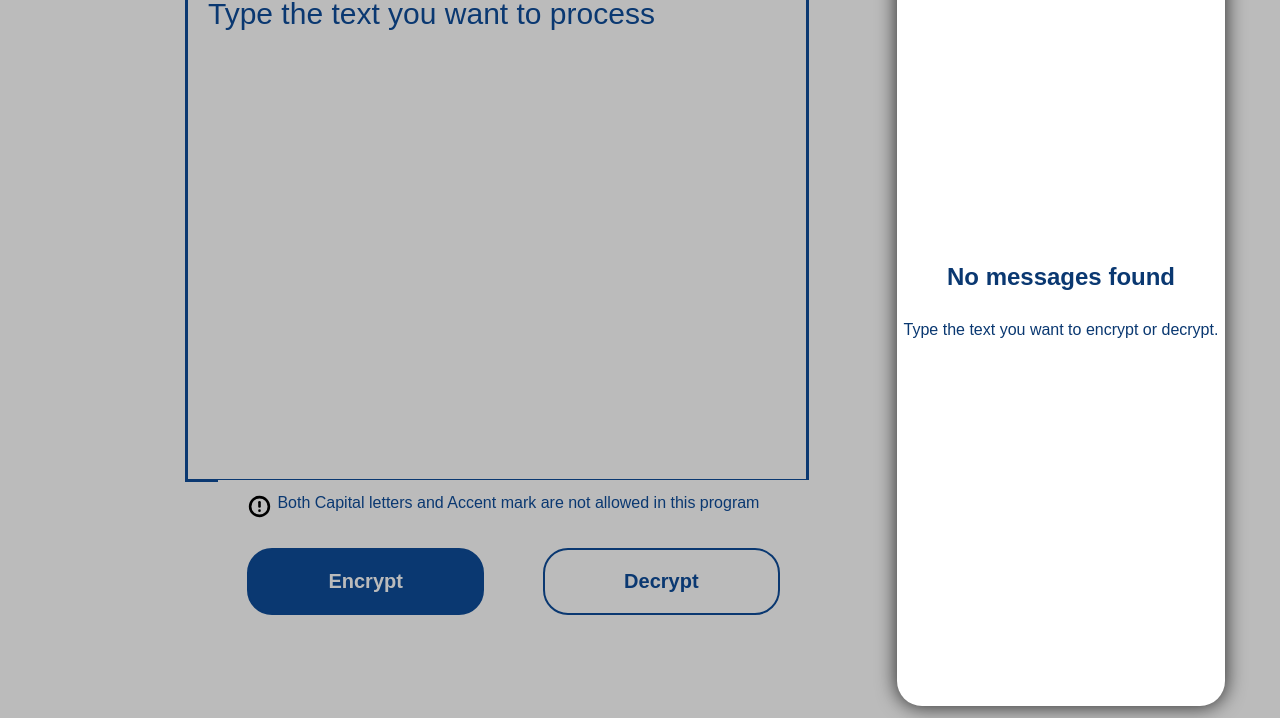
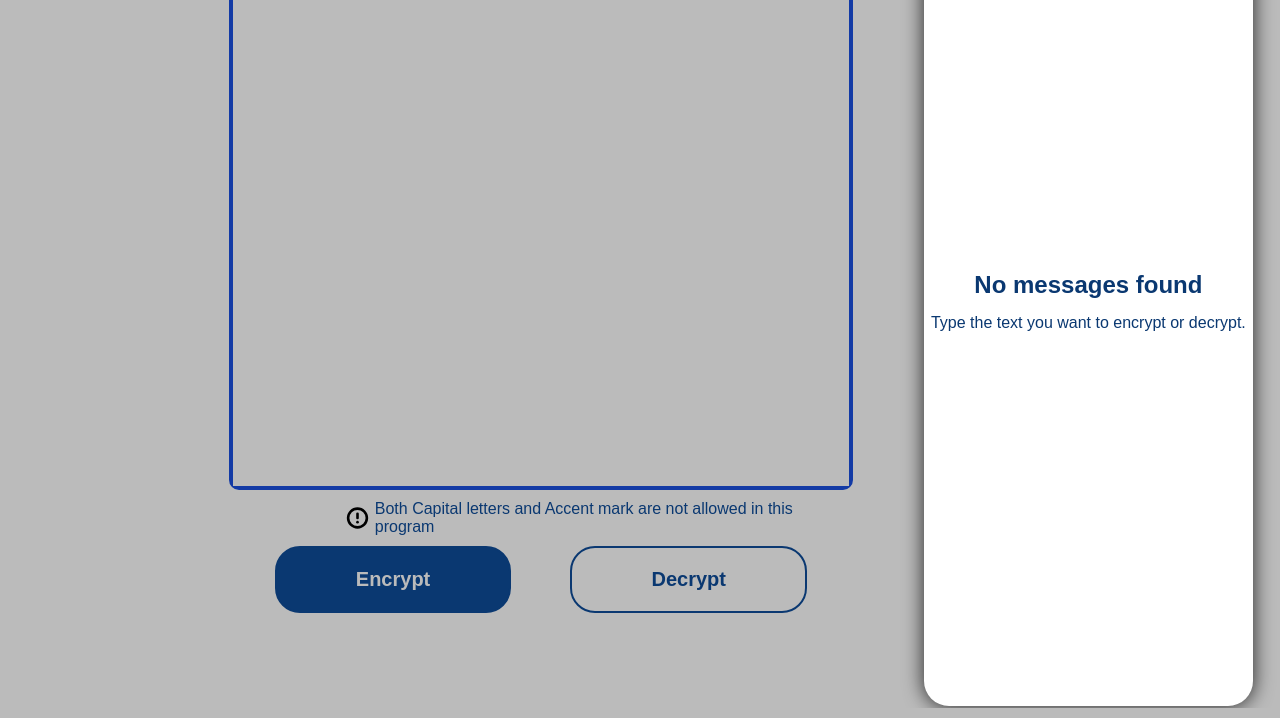
Before and after one commit to dmsolano96/Basic-text-encryptor, a plain HTML site: page index.html in a window 1280 px wide. Shown: the part 124-842 px from the top of the page. Drawn offline with Linux system fonts and the light colour scheme.

Commit message:
Update style.css

```diff
--- a/css/style.css
+++ b/css/style.css
@@ -18,7 +18,7 @@
 body {
   display: flex;
   flex-wrap: wrap;
-  margin-top: 30px;
+  padding-top: 30px;
 }
 
 /* Header styles */
@@ -39,33 +39,30 @@ navbar-img, navbar-logo {
   height: calc(100% - 74px);
 }
 
-/* Styles inside the main */
+/* Main Styles */
 main {
   width: calc(100% - 185px);
   display: flex;
   flex-wrap: wrap;
-
 }
 
-/* First one textarea style */
+/* Textarea style */
 .text-and-buttons {
   display: flex;
   flex-wrap: wrap;
   width: 60%;
   height: 96%;
-  margin-top: -2%;
-  /*margin: auto;*/
-  padding-top: 90px;
+  margin: auto;
+  padding-top: 10px;
 }
 
-.textToEncrypt {/*this can modify rectangle where you can write*/
+.textToEncrypt {/* modify the rectangle where you can write*/
   display: flex;
   width: 95%;
-  margin-bottom: 10%;
-  /*margin: auto;*/
-  border: #bbb;
-  border: solid;
-  height: calc(100% - 180px);
+  margin: auto;
+  border: 4px solid rgb(19, 58, 165);
+  border-radius: 10px;
+  height: calc(100% - 200px);
 }
 
 .textToProcessed {
@@ -73,7 +70,7 @@ main {
   flex-wrap: wrap;
   height: 100%;
   width: 90%;
-  font-size: 30px;
+  font-size: 25px;
   font-weight: bold;
   padding: 19px;
   border: solid 1px var(--transparent);
@@ -103,7 +100,8 @@ main {
   margin: auto;
   max-height: 30%;
   min-height: 150px;
-  margin-top: -100px;
+  padding-bottom: 90px;
+  /* Aca estoy....... */
 }
 
 .menssageToUser{/*alert message*/
@@ -111,6 +109,9 @@ main {
   height: auto;
   margin: auto;
   display: flex;
+  padding-top: 10px;
+  padding-bottom: 10px;
+  padding-left: 70px;
 }
 
 .exclamationMark{
@@ -138,12 +139,12 @@ main {
   color: var(--bgColor);
 }
 
-/* Second one textarea style */
+/* Second textarea style */
 .processedText {
   display: flex;
   margin: auto;
   width: 30%;
-  margin-bottom: 10px;
+  padding-bottom: 10px;
   border-radius: 25px;
   background-color: rgb(255, 255, 255);
   min-height: 800px;
@@ -156,7 +157,7 @@ main {
 .noContentGreat {/*this contain the img and text*/
   display: flex;
   flex-wrap: wrap;
-  width: 100%;
+  width: 150%;
   max-height: 100%;
   min-height: 800px;
   margin: auto;
@@ -165,21 +166,21 @@ main {
 }
 
 .noCntent-div-img {
-  width: 180%;
+  width: 100%;
   margin: auto auto 0 auto;
   object-fit: cover;
   background-color: rgb(255, 255, 255);
 }
 
 .noCntent-img {
+  width: 100%;
   margin: auto;
-  width: 100%;
   background-color: rgb(255, 255, 255);
 }
 
 .noContent-div-text {
-  margin: auto;
-  margin-top: -10px;
+  width: 100%;
+  margin: 0 auto auto auto;
   background-color: rgb(255, 255, 255);
   text-align: center;
 }
@@ -194,7 +195,7 @@ main {
   margin: auto;
   text-align: center;
   background-color: rgb(255, 255, 255);
-  margin-top: 30px;
+  padding-top: 15px;
 }
 
 .yesContent{
```
